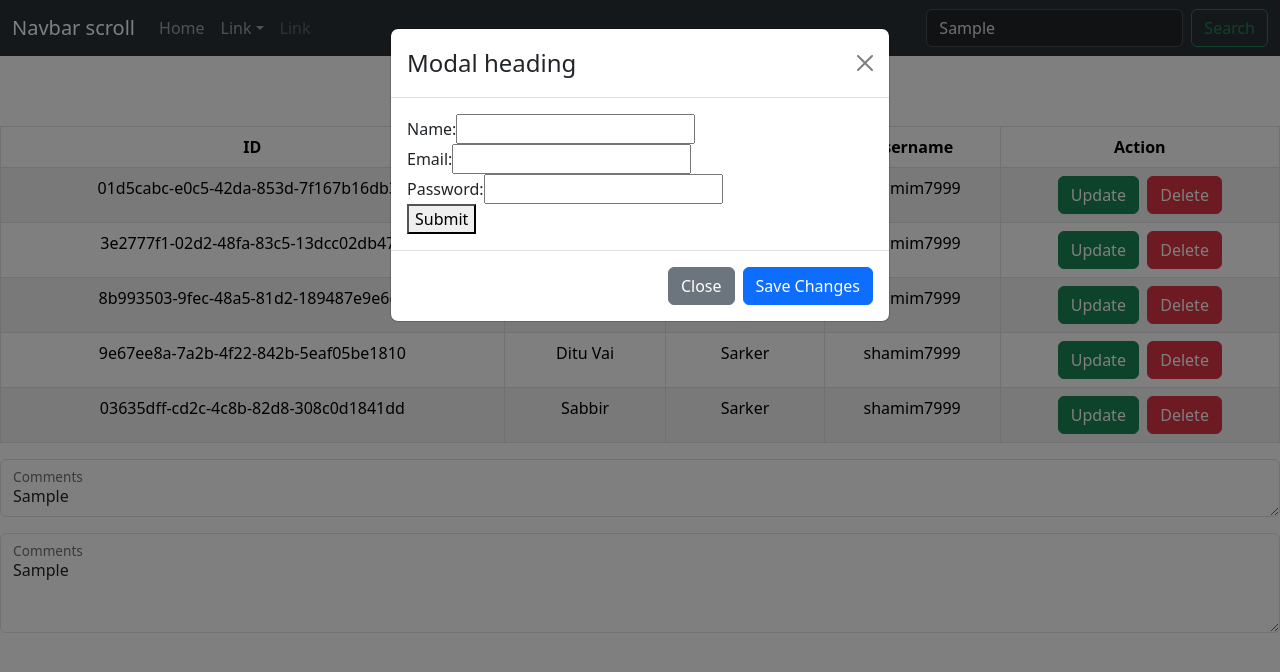
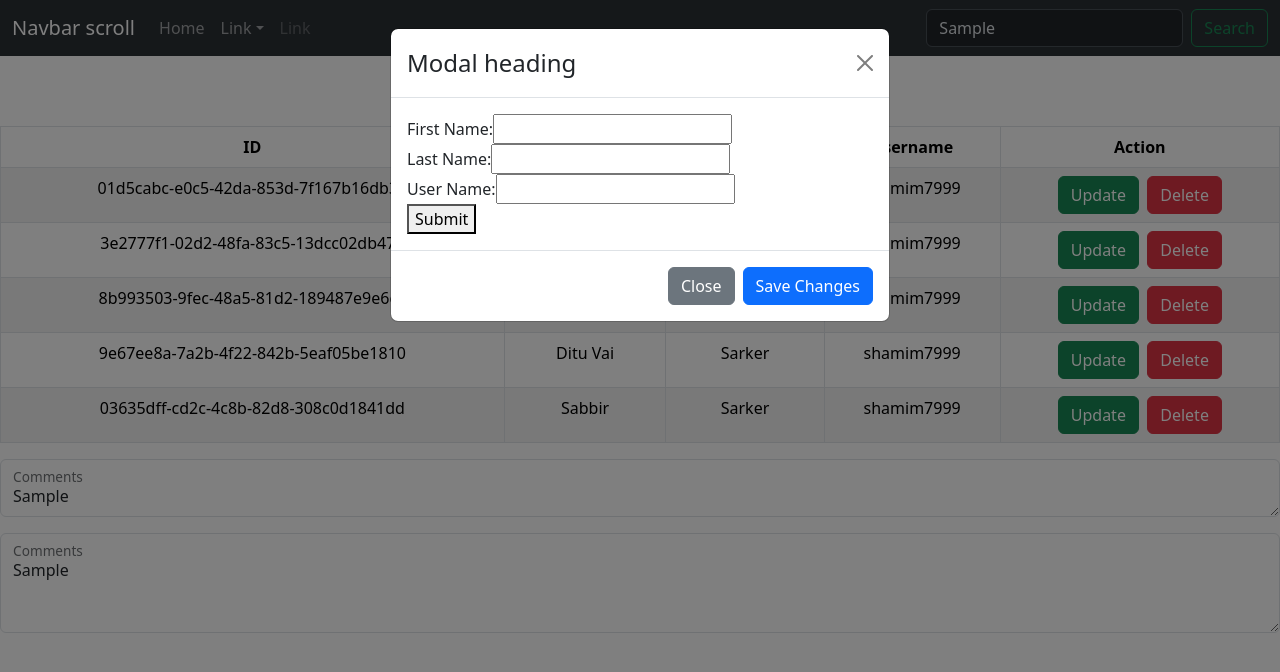
Before and after one commit to shamim7999/react, a React (Create React App) app in the folder my-react-app-2/: page / in a window 1280 px wide. Both pictures are taken after typing "Sample", "Sample", "Sample" into the empty fields and a click on the button "Add User". Shown: the top 672 px of the page. Built offline with nearby package versions, Linux system fonts and the light colour scheme.

Commit message:
Added add-user funcs

```diff
--- a/my-react-app-2/src/DModal.js
+++ b/my-react-app-2/src/DModal.js
@@ -4,12 +4,12 @@ import Modal from "react-bootstrap/Modal";
 import MyForm from "./components/Form";
 
 export const DModal = ({
-  email,
-  name,
+  handleSubmit,
   handleChange,
-  handleSubmit,
-  password,
-}) => {
+  firstName,
+  lastName,
+  userName
+  }) => {
   const [show, setShow] = useState(false);
 
   const handleClose = () => setShow(false);
@@ -27,7 +27,7 @@ export const DModal = ({
           <Modal.Title>Modal heading</Modal.Title>
         </Modal.Header>
         <Modal.Body>
-          <MyForm handleChange={handleChange} handleSubmit={handleSubmit} name={name} password = {password} email={email}/>
+          <MyForm handleChange={handleChange} handleSubmit={handleSubmit} firstName={firstName} lastName = {lastName} userName={userName}/>
         </Modal.Body>
         <Modal.Footer>
           <Button variant="secondary" onClick={handleClose}>
--- a/my-react-app-2/src/DNoteForm.js
+++ b/my-react-app-2/src/DNoteForm.js
@@ -1,11 +1,16 @@
 import React, { useState } from 'react'
-import NavScrollExample from './DNavbar'
+import { v4 as uuidv4 } from 'uuid';
 import Button from 'react-bootstrap/esm/Button'
 import { DModal } from './DModal'
 
+
+import NavScrollExample from './DNavbar'
+import UserList from './data/UserData';
+
+
 export const NoteForm = () => {
-  const [user, setUser] = useState({name: '', email: '', password: ''});
-    const {name, email, password} = user;
+     const [user, setUser] = useState({id: uuidv4(), firstName: '', lastName: '', userName: ''});
+    const {id, firstName, lastName, userName} = user;
 
     const handleChange = (e) => {
       // const fieldName = e.target.name;
@@ -24,13 +29,16 @@ export const NoteForm = () => {
   const handleSubmit = (e) => {
 
       console.log("Form Submitted", user);
+      UserList.push(user);
+      alert('New User Added');
+      setUser({id: uuidv4() ,firstName: '', lastName: '', userName: ''});
       e.preventDefault();
   }
   return (
     <div >
 
 
-        <DModal handleChange={handleChange} handleSubmit={handleSubmit} name={name} password = {password} email={email}/>
+        <DModal handleChange={handleChange} handleSubmit={handleSubmit} firstName={firstName} lastName = {lastName} userName={userName} />
     </div>
-  )
+  );
 }
--- a/my-react-app-2/src/components/Form.js
+++ b/my-react-app-2/src/components/Form.js
@@ -1,10 +1,12 @@
 import React from "react";
 
-export default function MyForm({email,
-  name,
+export default function MyForm({
+  handleSubmit,
   handleChange,
-  handleSubmit,
-  password}) {
+  firstName,
+  lastName,
+  userName
+  }) {
 
 
 
@@ -12,17 +14,17 @@ export default function MyForm({email,
         <>
             <form action="" onSubmit={handleSubmit}>
     <div>
-      <label htmlFor="name">Name: </label>
-      <input type="text" name="name" id="name" value={name} onChange={handleChange} />
+      <label htmlFor="firstName">First Name: </label>
+      <input type="text" name="firstName" id="firstName" value={firstName} onChange={handleChange} />
     </div>
 
     <div>
-      <label htmlFor="email">Email: </label>
-      <input type="email" name="email" id="email" value={email} onChange={handleChange} />
+      <label htmlFor="lastName">Last Name: </label>
+      <input type="text" name="lastName" id="lastName" value={lastName} onChange={handleChange} />
     </div>
     <div>
-      <label htmlFor="password">Password: </label>
-      <input type="password" name="password" id="password" value={password} onChange={handleChange} />
+      <label htmlFor="userName">User Name: </label>
+      <input type="text" name="userName" id="userName" value={userName} onChange={handleChange} />
     </div>
     <div>
       <button type="submit">Submit</button>
--- a/my-react-app-2/src/data/UserData.js
+++ b/my-react-app-2/src/data/UserData.js
@@ -1,7 +1,7 @@
 import React from "react";
 import { v4 as uuidv4 } from 'uuid';
 
-const UserList = [
+let UserList = [
     {
         id: uuidv4(),
         firstName: "Shamim",
```
